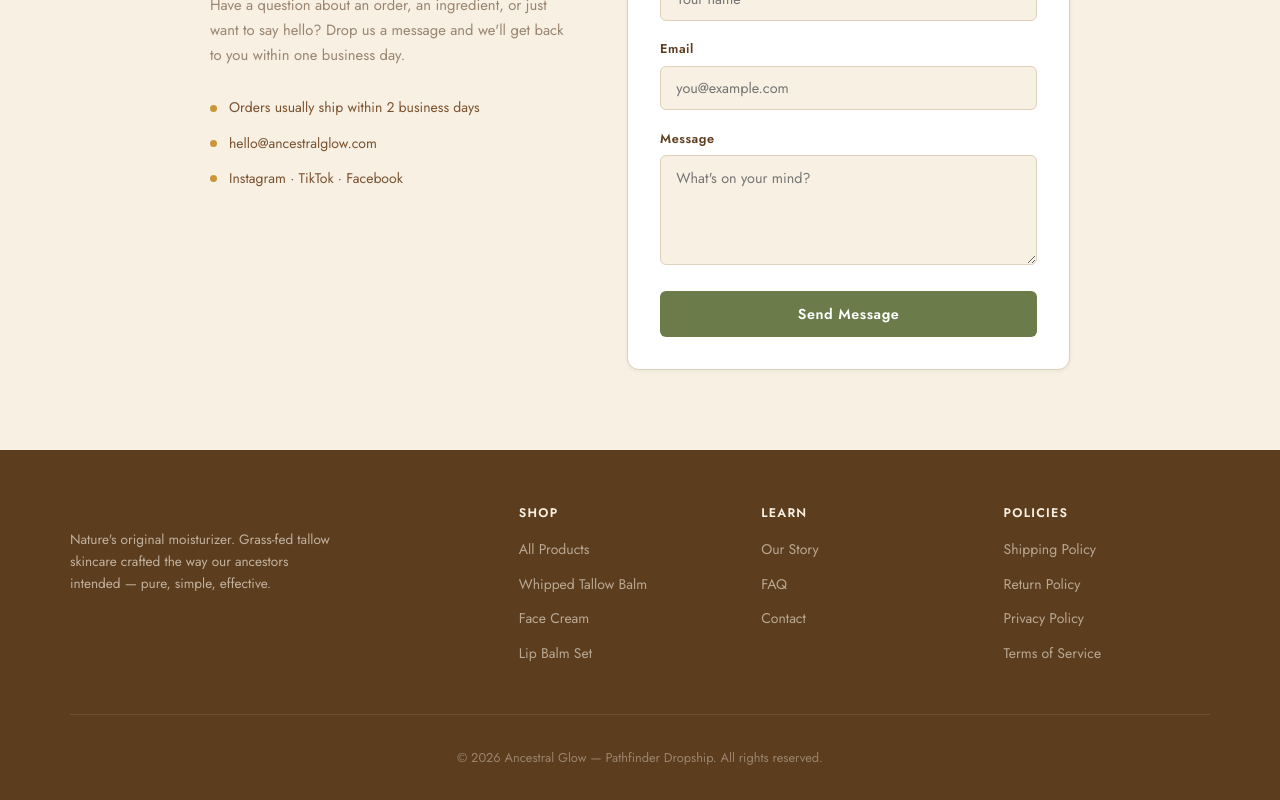
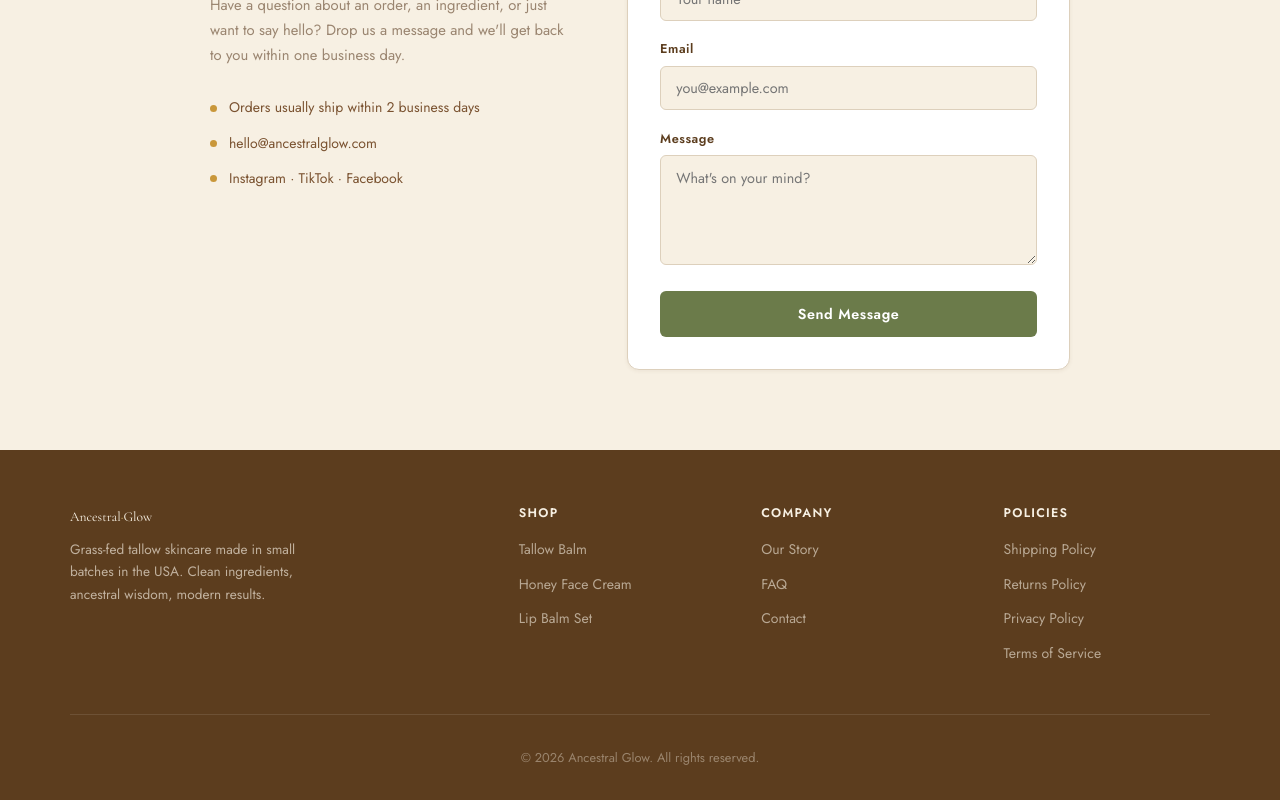
Before and after one commit to jackharrows/Drop, a React (Vite) app: page / in a window 1280 px wide. Shown: the part 3742-4542 px from the top of the page. Built offline with nearby package versions, Linux system fonts and the light colour scheme.

Commit message:
Update Footer.jsx

```diff
--- a/src/components/Footer.jsx
+++ b/src/components/Footer.jsx
@@ -1,51 +1,54 @@
+const FOOTER_LINKS = {
+  Shop: [
+    { label: 'Tallow Balm',     href: '#products' },
+    { label: 'Honey Face Cream', href: '#products' },
+    { label: 'Lip Balm Set',    href: '#products' },
+  ],
+  Company: [
+    { label: 'Our Story', href: '#about'   },
+    { label: 'FAQ',       href: '#faq'     },
+    { label: 'Contact',   href: '#contact' },
+  ],
+  Policies: [
+    { label: 'Shipping Policy', href: '#' },
+    { label: 'Returns Policy',  href: '#' },
+    { label: 'Privacy Policy',  href: '#' },
+    { label: 'Terms of Service', href: '#' },
+  ],
+};
+
 export default function Footer() {
-  const year = new Date().getFullYear();
-
   return (
     <footer className="footer">
       <div className="footer-grid">
+        {/* Brand */}
         <div className="footer-brand">
-          <h3>
-            <span>✦</span> Ancestral <span>Glow</span>
-          </h3>
+          <p className="footer-brand-name">
+            Ancestral<span className="logo-dot">·</span>Glow
+          </p>
           <p>
-            Nature's original moisturizer. Grass-fed tallow skincare
-            crafted the way our ancestors intended — pure, simple, effective.
+            Grass-fed tallow skincare made in small batches in the USA.
+            Clean ingredients, ancestral wisdom, modern results.
           </p>
         </div>
 
-        <div>
-          <h4>Shop</h4>
-          <ul>
-            <li><a href="#products">All Products</a></li>
-            <li><a href="#products">Whipped Tallow Balm</a></li>
-            <li><a href="#products">Face Cream</a></li>
-            <li><a href="#products">Lip Balm Set</a></li>
-          </ul>
-        </div>
-
-        <div>
-          <h4>Learn</h4>
-          <ul>
-            <li><a href="#about">Our Story</a></li>
-            <li><a href="#faq">FAQ</a></li>
-            <li><a href="#contact">Contact</a></li>
-          </ul>
-        </div>
-
-        <div>
-          <h4>Policies</h4>
-          <ul>
-            <li><a href="#" onClick={(e) => { e.preventDefault(); alert('Shipping: Free on orders over $50. 3-5 business days (US). International available.'); }}>Shipping Policy</a></li>
-            <li><a href="#" onClick={(e) => { e.preventDefault(); alert('Returns: 30-day satisfaction guarantee. Full refund or exchange — no questions asked.'); }}>Return Policy</a></li>
-            <li><a href="#" onClick={(e) => { e.preventDefault(); alert('Privacy: We never share your data. Your information is used only for order fulfillment.'); }}>Privacy Policy</a></li>
-            <li><a href="#" onClick={(e) => { e.preventDefault(); alert('Terms: By purchasing, you agree to our terms of service. Contact us for full details.'); }}>Terms of Service</a></li>
-          </ul>
-        </div>
+        {/* Link columns */}
+        {Object.entries(FOOTER_LINKS).map(([heading, links]) => (
+          <div key={heading}>
+            <h4>{heading}</h4>
+            <ul>
+              {links.map((link) => (
+                <li key={link.label}>
+                  <a href={link.href}>{link.label}</a>
+                </li>
+              ))}
+            </ul>
+          </div>
+        ))}
       </div>
 
       <div className="footer-bottom">
-        <p>&copy; {year} Ancestral Glow — Pathfinder Dropship. All rights reserved.</p>
+        © {new Date().getFullYear()} Ancestral Glow. All rights reserved.
       </div>
     </footer>
   );
```
